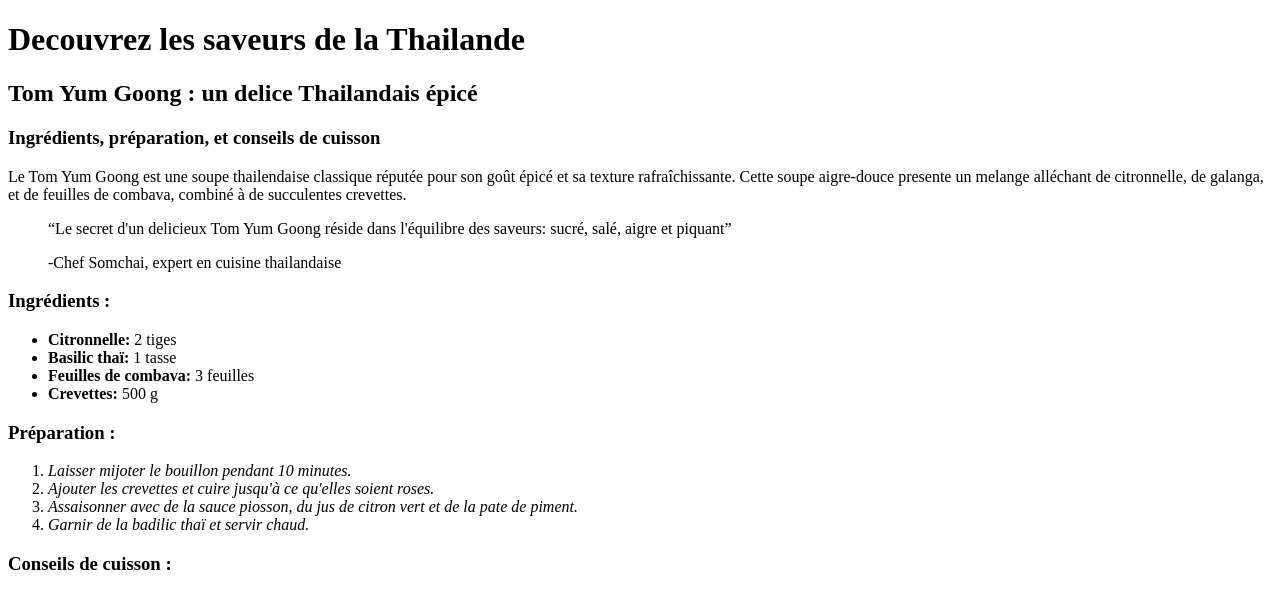
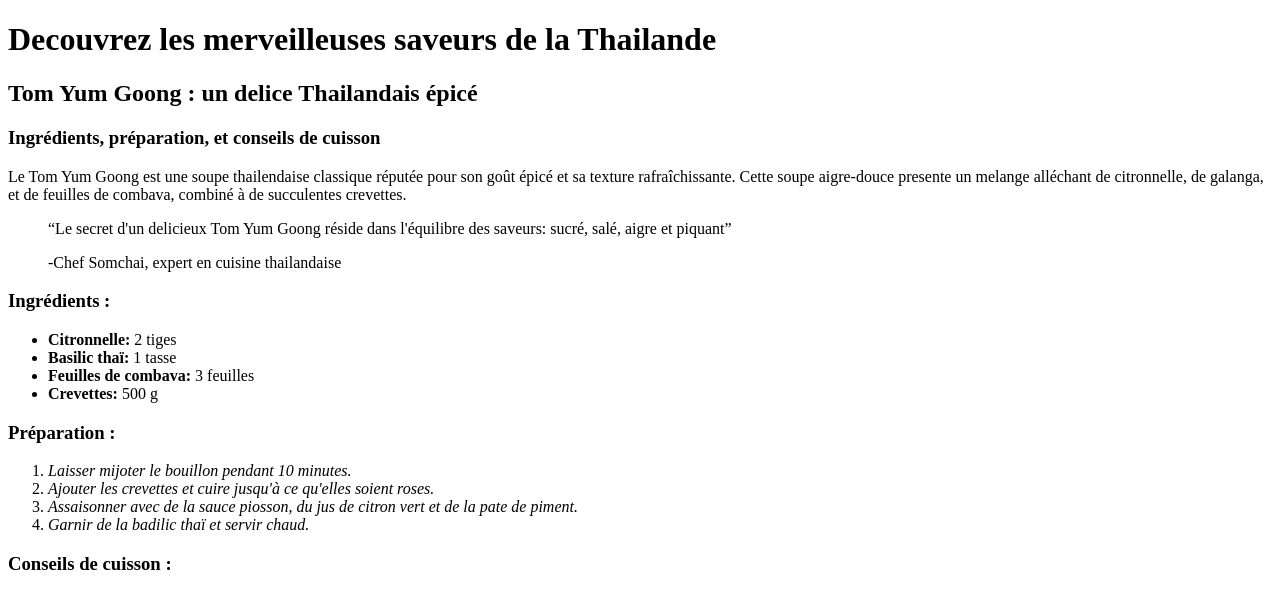
Before and after one commit to kouameemmanuel400-hub/mon-premier-site, a plain HTML site: page index.html in a window 1280 px wide. Shown: the top 591 px of the page. Drawn offline with Linux system fonts and the light colour scheme.

Commit message:
modification du titre

```diff
--- a/index.html
+++ b/index.html
@@ -7,7 +7,7 @@
     <link rel="stylesheet" href="style.css">
 </head>
 <body>
-<h1>Decouvrez les saveurs de la Thailande</h1>
+<h1>Decouvrez les merveilleuses saveurs de la Thailande</h1>
 <script src="script.js"></script>
 <h2>Tom Yum Goong : un delice Thailandais épicé</h2>
 <h3>Ingrédients, préparation, et conseils de cuisson </h3>
```
